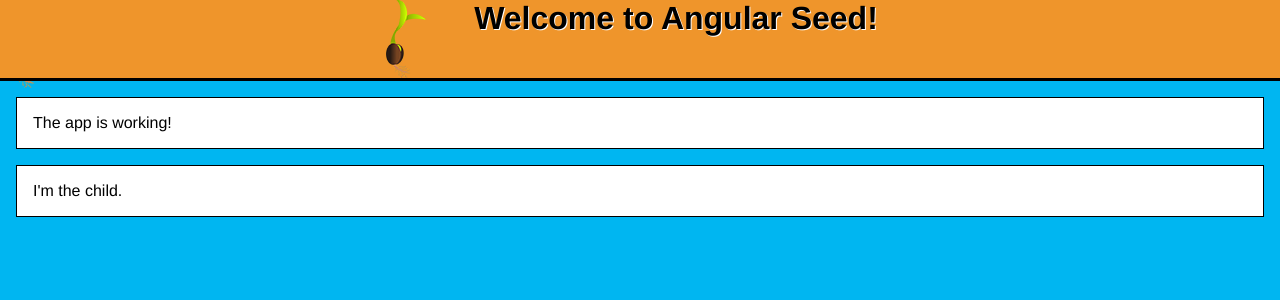
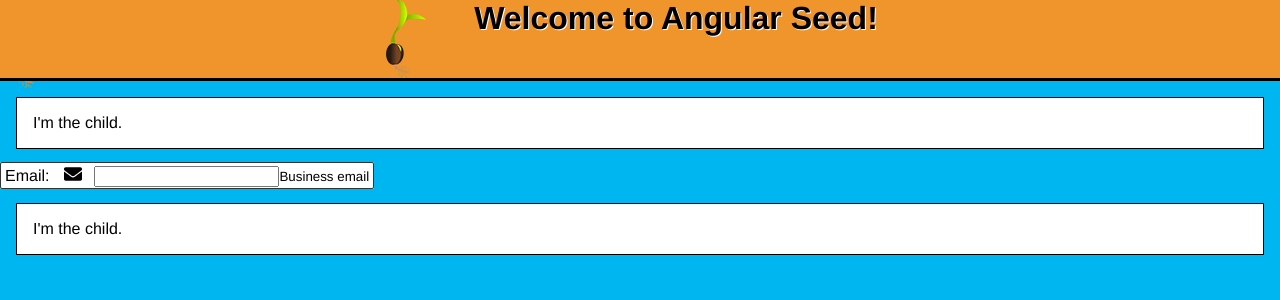
Before and after one commit to kevinruse/kra-angular-400-seed-public, an Angular app: page / in a window 1280 px wide. Shown: the top 300 px of the page. Built offline with nearby package versions, Linux system fonts and the light colour scheme.

Commit message:
use content projection - guided exercise 11

```diff
--- a/angular.json
+++ b/angular.json
@@ -24,7 +24,8 @@
               "src/assets"
             ],
             "styles": [
-              "src/styles.css"
+              "src/styles.css",
+              "node_modules/@fortawesome/fontawesome-svg-core/styles.css"
             ],
             "scripts": []
           },
--- a/package.json
+++ b/package.json
@@ -20,6 +20,8 @@
     "@angular/platform-browser-dynamic": "~8.2.14",
     "@angular/router": "~8.2.14",
     "@fortawesome/angular-fontawesome": "^0.4.0",
+    "@fortawesome/fontawesome-svg-core": "^1.2.26",
+    "@fortawesome/free-solid-svg-icons": "^5.12.0",
     "rxjs": "~6.4.0",
     "tslib": "^1.10.0",
     "zone.js": "~0.9.1"
--- a/src/app/app.component.css
+++ b/src/app/app.component.css
@@ -4,3 +4,15 @@ p {
     margin: 1em;
     background-color: #fff;
 }
+
+form {
+    width: 100%;
+    height: 3em;
+    padding-top: 1.5em;
+}
+.warning {
+    background-color: #f00;
+}
+.caution {
+    background-color: #ffa500;
+}
--- a/src/app/app.component.html
+++ b/src/app/app.component.html
@@ -1,5 +1,10 @@
 <div>
     <app-header></app-header>
-    <p>The app is working!</p>
+    <app-child></app-child>
+     <app-form-input icon="envelope">
+         <small>Business email</small>
+         <label for="emailAddress">Email:</label>
+         <input id="emailAddress" type="email">
+     </app-form-input>
     <app-child></app-child>
 </div>
--- a/src/app/app.module.ts
+++ b/src/app/app.module.ts
@@ -1,13 +1,15 @@
 import { NgModule } from '@angular/core';
 import { BrowserModule } from '@angular/platform-browser';
+import { FontAwesomeModule } from '@fortawesome/angular-fontawesome';
 
 import { AppComponent } from './app.component';
+import { ChildComponent } from './child/child.component';
+import { FormInputComponent } from './form-input/form-input.component';
 import { HeaderComponent } from './header/header.component';
-import { ChildComponent } from './child/child.component';
 
 @NgModule({
-    imports         :   [ BrowserModule ],
-    declarations    :   [ AppComponent, HeaderComponent, ChildComponent ],
+    imports         :   [ BrowserModule, FontAwesomeModule ],
+    declarations    :   [ AppComponent, HeaderComponent, ChildComponent, FormInputComponent ],
     bootstrap       :   [ AppComponent ]
 })
 
--- /dev/null
+++ b/src/app/form-input/form-input.component.css
@@ -0,0 +1,28 @@
+:host {
+    border: 1px solid #333;
+    border-radius: 2px;
+    padding: 4px;
+    background: #fff;
+}
+
+:host-context(.warning) small {
+    color: #f00;
+}
+:host-context(.caution) small {
+    color: #ffa500;
+}
+
+/*:host small {
+    color: #ff0000;
+}*/
+
+input {
+    border: none;
+    height: 20px;
+}
+
+.icon {
+    font-size: 18px;
+    padding-left: 15px;
+    padding-right: 12px;
+}
--- /dev/null
+++ b/src/app/form-input/form-input.component.html
@@ -0,0 +1,4 @@
+<ng-content select="label"></ng-content>
+<fa-icon [icon]="faEnvelope" class="icon"></fa-icon>
+<ng-content></ng-content>
+<ng-content select="small"></ng-content>
--- /dev/null
+++ b/src/app/form-input/form-input.component.ts
@@ -0,0 +1,33 @@
+import { Component, Input, OnInit } from '@angular/core';
+
+import { faEnvelope } from '@fortawesome/free-solid-svg-icons';
+
+@Component({
+  selector: 'app-form-input',
+  templateUrl: './form-input.component.html',
+  styleUrls: ['./form-input.component.css']
+})
+export class FormInputComponent implements OnInit {
+
+  @Input()
+  icon: string;
+
+  get iconClasses() {
+    const cssIconClasses = {
+      fa: true
+    };
+    if (this.icon) {
+      cssIconClasses['fa-' + this.icon] = true;
+    }
+    return cssIconClasses;
+  }
+
+
+  faEnvelope = faEnvelope;
+
+  constructor() { }
+
+  ngOnInit() {
+  }
+
+}
```
Also changed, not shown: 2 other files (tests, documents, lock files or other folders).
